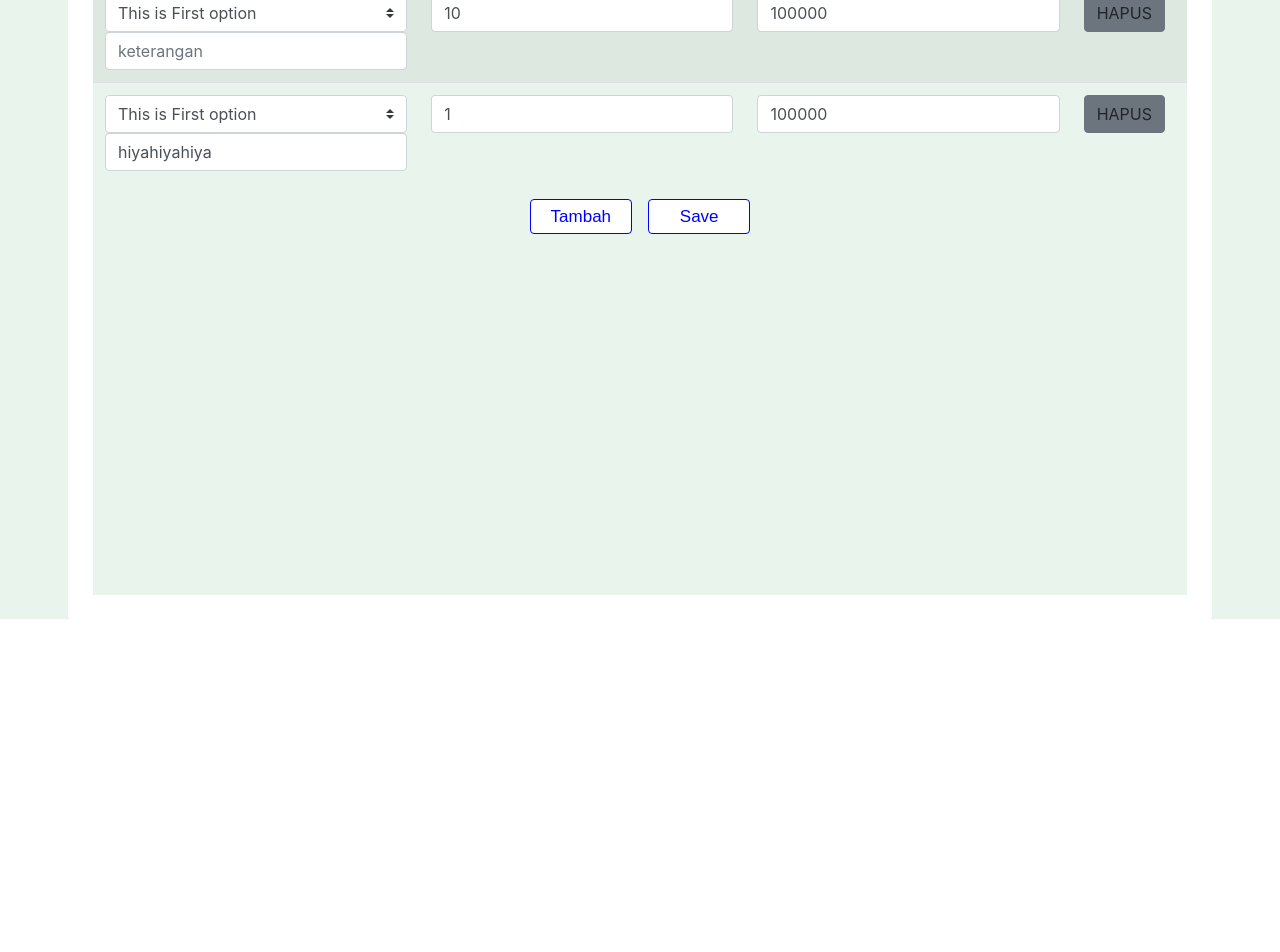
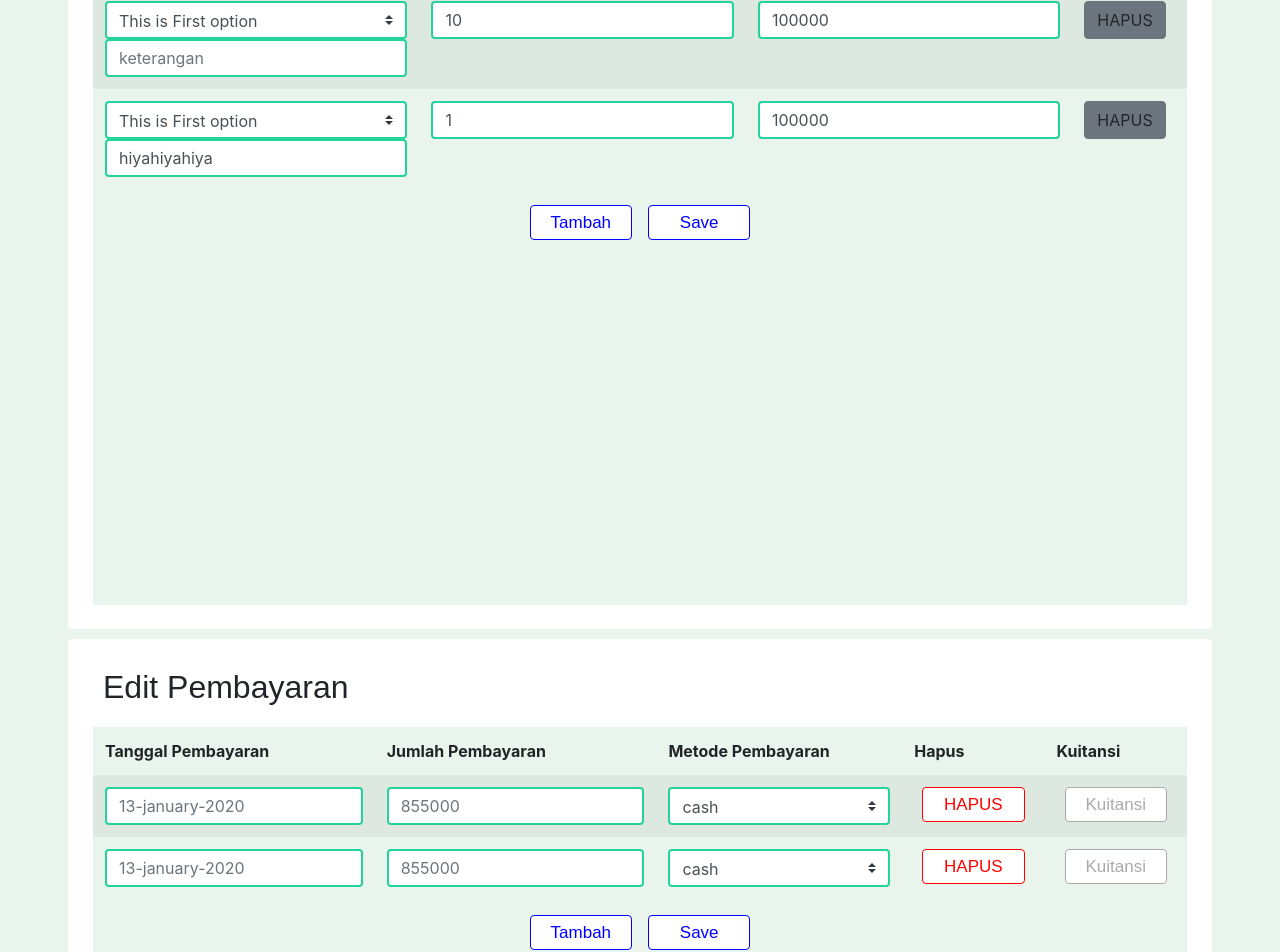
Before and after one commit to muharyman/labstruktur, a Vue app in the folder FrontEnd/labstruktur/: page /editpengujian in a window 1280 px wide. Shown: the part 1040-1992 px from the top of the page. Before the commit the page ends 1659 px from the top, so only its background shows below. Built offline with nearby package versions, Linux system fonts and the light colour scheme.

Commit message:
sudah selesai edit pembayaran

```diff
--- a/FrontEnd/labstruktur/src/components/EditItemPengujian.vue
+++ b/FrontEnd/labstruktur/src/components/EditItemPengujian.vue
@@ -1,17 +1,17 @@
 <template>
   <div class="root">
-    <b-table striped hover :items="list_item_pengujian" :fields="Koloms" class="table">
+    <b-table striped hover responsive :items="list_item_pengujian" :fields="Koloms" bordered borderless>
       <template v-slot:cell(item)="row">
-        <b-form-select v-model="row.item.id_item" :options="list_item"></b-form-select>
-        <b-form-input v-model="row.item.keterangan" placeholder="keterangan"/>
+        <b-form-select v-model="row.item.id_item" :options="list_item" class="input-border"></b-form-select>
+        <b-form-input v-model="row.item.keterangan" placeholder="keterangan" class="input-border"/>
       </template>
       <template v-slot:cell(Jumlah)="row">
-        <b-form-input v-model="row.item.jumlah_item"/>
+        <b-form-input v-model="row.item.jumlah_item" class="input-border"/>
       </template>
       <template v-slot:cell(BiayaPengujian)="row">
-        <b-form-input v-model="row.item.biaya"/>
+        <b-form-input v-model="row.item.biaya" class="input-border"/>
       </template>
-      <template v-slot:cell(Hapus)="row">
+      <template v-slot:cell(Hapus)="row" class="button-del">
         <b-button @click="hapus(row.item.id_row)">HAPUS</b-button>
       </template>
     </b-table>
@@ -38,6 +38,16 @@
   text-align: center;
   margin: 10px 0;
 }
+.input-border{
+  border: 2px solid #24D39B;
+  border-radius: 4px;
+}
+.input-border:focus{
+  border-color: blue;
+}
+.input-border:hover{
+  border-color: blue;
+}
 .button{
   margin: 0 8px;
   height: fit-content;
@@ -61,6 +71,26 @@
 }
 .button:hover{
   background: blue;
+  color: white;
+}.button-del{
+  margin: 0 8px;
+  height: fit-content;
+  min-width: 8vw;
+  width: fit-content;
+  background: white;
+  border: 1px solid red;
+  border-radius: 4px;
+  color: red;
+  font-family: "Raleway", sans-serif;
+  font-size: 17px;
+  display: inline-block;
+  padding: 4px 15px;
+  cursor: pointer;
+  transition: 0.4s;
+}
+.button-del:hover{
+  background: red;
+  border-color: red;
   color: white;
 }
 </style>
--- /dev/null
+++ b/FrontEnd/labstruktur/src/components/EditPembayaran.vue
@@ -0,0 +1,167 @@
+<template>
+  <div class="root">
+    <b-table striped hover responsive :items="list_pembayaran" :fields="Koloms" bordered borderless>
+      <template v-slot:cell(tanggal_pembayaran)="row">
+        <b-form-input v-model="row.item.tanggal_pembayaran" placeholder="13-january-2020" class="input-border"/>
+      </template>
+      <template v-slot:cell(jumlah_pembayaran)="row">
+        <b-form-input v-model="row.item.jumlah_pembayaran" placeholder="855000" class="input-border"/>
+      </template>
+      <template v-slot:cell(metode_pembayaran)="row">
+        <b-form-select v-model="row.item.metode_pembayaran" :options="list_metode_pembayaran" class="input-border"></b-form-select>
+      </template>
+      <template v-slot:cell(Hapus)="row">
+        <b-button @click="hapus(row.item.id_row)" class="button-del">HAPUS</b-button>
+      </template>
+      <template v-slot:cell(kuitansi)="row">
+        <b-button @click="hapus(row.item.id_row)" class="button-kui">Kuitansi</b-button>
+      </template>
+    </b-table>
+    <div class="button-container">
+      <div class="button" @click="addRow()">
+        <p>Tambah</p>
+      </div>
+      <div class="button" >
+        <p>Save</p>
+      </div>
+    </div>
+  </div>
+</template>
+<style scoped>
+.root{
+  height: fit-content;
+}
+.input-border{
+  border: 2px solid #24D39B;
+  border-radius: 4px;
+}
+.input-border:focus{
+  border-color: blue;
+}
+.input-border:hover{
+  border-color: blue;
+}
+.button-container{
+  width: inherit;
+  height: 5vh;
+  text-align: center;
+  margin: 10px 0;
+}
+.table{
+  height: fit-content;
+}
+.button{
+  margin: 0 8px;
+  height: fit-content;
+  min-width: 8vw;
+  width: fit-content;
+  background: white;
+  border: 1px solid blue;
+  border-radius: 4px;
+  color: blue;
+  font-family: "Raleway", sans-serif;
+  font-size: 17px;
+  display: inline-block;
+  padding: 4px 15px;
+  cursor: pointer;
+}
+.button p{
+  margin: auto;
+}
+.button:hover{
+  background: blue;
+  color: white;
+}
+.button-del{
+  margin: 0 8px;
+  height: fit-content;
+  min-width: 8vw;
+  width: fit-content;
+  background: white;
+  border: 1px solid red;
+  border-radius: 4px;
+  color: red;
+  font-family: "Raleway", sans-serif;
+  font-size: 17px;
+  display: inline-block;
+  padding: 4px 15px;
+  cursor: pointer;
+  transition: 0.4s;
+}
+.button-del:hover{
+  background: red;
+  border-color: red;
+  color: white;
+}
+.button-kui{
+  margin: 0 8px;
+  height: fit-content;
+  min-width: 8vw;
+  width: fit-content;
+  background: white;
+  border: 1px solid darkgrey;
+  border-radius: 4px;
+  color: darkgrey;
+  font-family: "Raleway", sans-serif;
+  font-size: 17px;
+  display: inline-block;
+  padding: 4px 15px;
+  cursor: pointer;
+  transition: 0.4s;
+}
+.button-kui:hover{
+  background: darkgrey;
+  border-color: darkgray;
+  color: white;
+}
+</style>
+<script>
+export default {
+  data(){
+    return{
+      index:0,
+      Koloms: ["Tanggal_Pembayaran","Jumlah_Pembayaran","Metode_Pembayaran","Hapus", "Kuitansi"],
+      list_pembayaran: [
+        { id_row:0, tanggal:null , jumlah_pembayaran:null, metode_pembayaran:1, isHapus:false},
+        { id_row:1, tanggal:null , jumlah_pembayaran:null, metode_pembayaran:1, isHapus:true}
+      ],
+      list_metode_pembayaran:[
+        { value: null, text: 'pilih metode pembayaran'},
+        { value: '1', text: 'cash'},
+        { value: '2', text: 'transfer'},
+        { value: '3', text: 'ngutang'}
+      ]
+    }
+  },
+  methods: {
+    hapus(id){
+      for( var i = 0; i < this.list_pembayaran.length; i++){
+        if ( this.list_pembayaran[i].id_row === id) {
+          if(this.list_pembayaran[i].isHapus === true){
+            this.list_pembayaran.splice(i,1);
+            break;
+          }
+        }
+      }
+    },
+    addRow(){
+      var id = this.index;
+      const obj = {
+        id_row: id,
+        tanggal: null,
+        jumlah_pembayaran: null,
+        metode_pembayaran: null,
+        isHapus:true
+      };
+      this.list_pembayaran.push(obj);
+      this.index++;
+    },
+    initIndex(){
+      this.index = this.list_pembayaran.length;
+    }
+  },
+  mounted(){
+    this.initIndex();
+  }
+}
+</script>
--- a/FrontEnd/labstruktur/src/views/EditPengujian.vue
+++ b/FrontEnd/labstruktur/src/views/EditPengujian.vue
@@ -75,6 +75,10 @@
       <p id="edit-item-pengujian">Edit Item Pengujian</p>
       <EditItemPengujian></EditItemPengujian>
     </div>
+    <div class="edit-pembayaran">
+      <p id="edit-pembayaran">Edit Pembayaran</p>
+      <EditPembayaran></EditPembayaran>
+    </div>
   </div>
 </template>
 <style scoped>
@@ -92,7 +96,14 @@
 }
 .edit-item-pengujian{
   margin-top:1%;
-  margin:0 68px;
+  margin:10px 68px;
+  padding: 24px 25px;
+  border-radius:4px;
+  background: white;
+}
+.edit-pembayaran{
+  margin-top:1%;
+  margin:10px 68px;
   padding: 24px 25px;
   border-radius:4px;
   background: white;
@@ -115,6 +126,12 @@
   font-weight: 400;
 }
 #edit-item-pengujian{
+  font-size: 32px;
+  margin-left: 10px;
+  font-family: "Raleway", sans-serif;
+  font-weight: 400;
+}
+#edit-pembayaran{
   font-size: 32px;
   margin-left: 10px;
   font-family: "Raleway", sans-serif;
@@ -295,10 +312,12 @@
 
 <script>
 import EditItemPengujian from "@/components/EditItemPengujian.vue";
+import EditPembayaran from "@/components/EditPembayaran.vue";
 export default {
   name: "tambapengujian",
   components:{
-    EditItemPengujian
+    EditItemPengujian,
+    EditPembayaran
   },
   data(){
     return{
```
